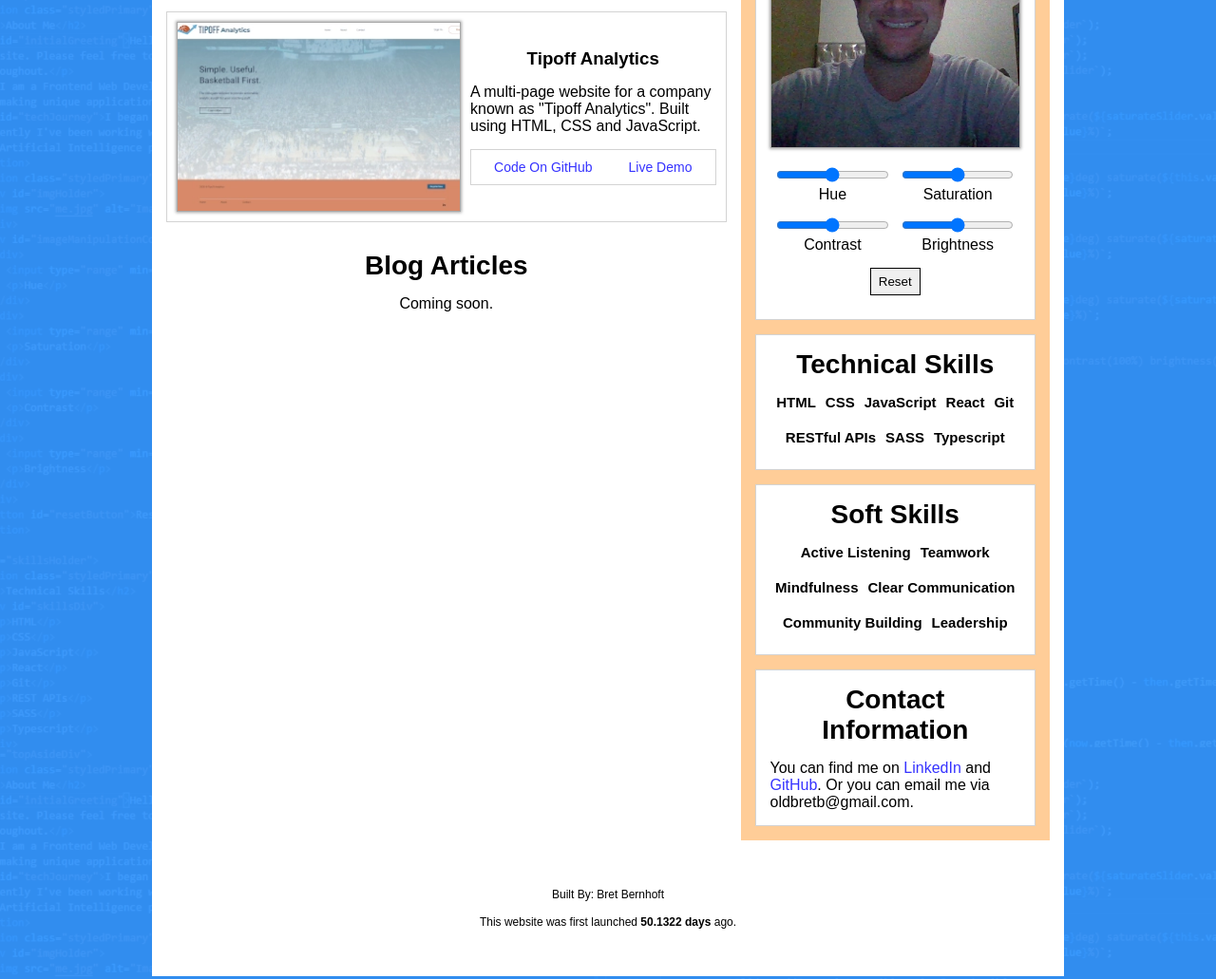
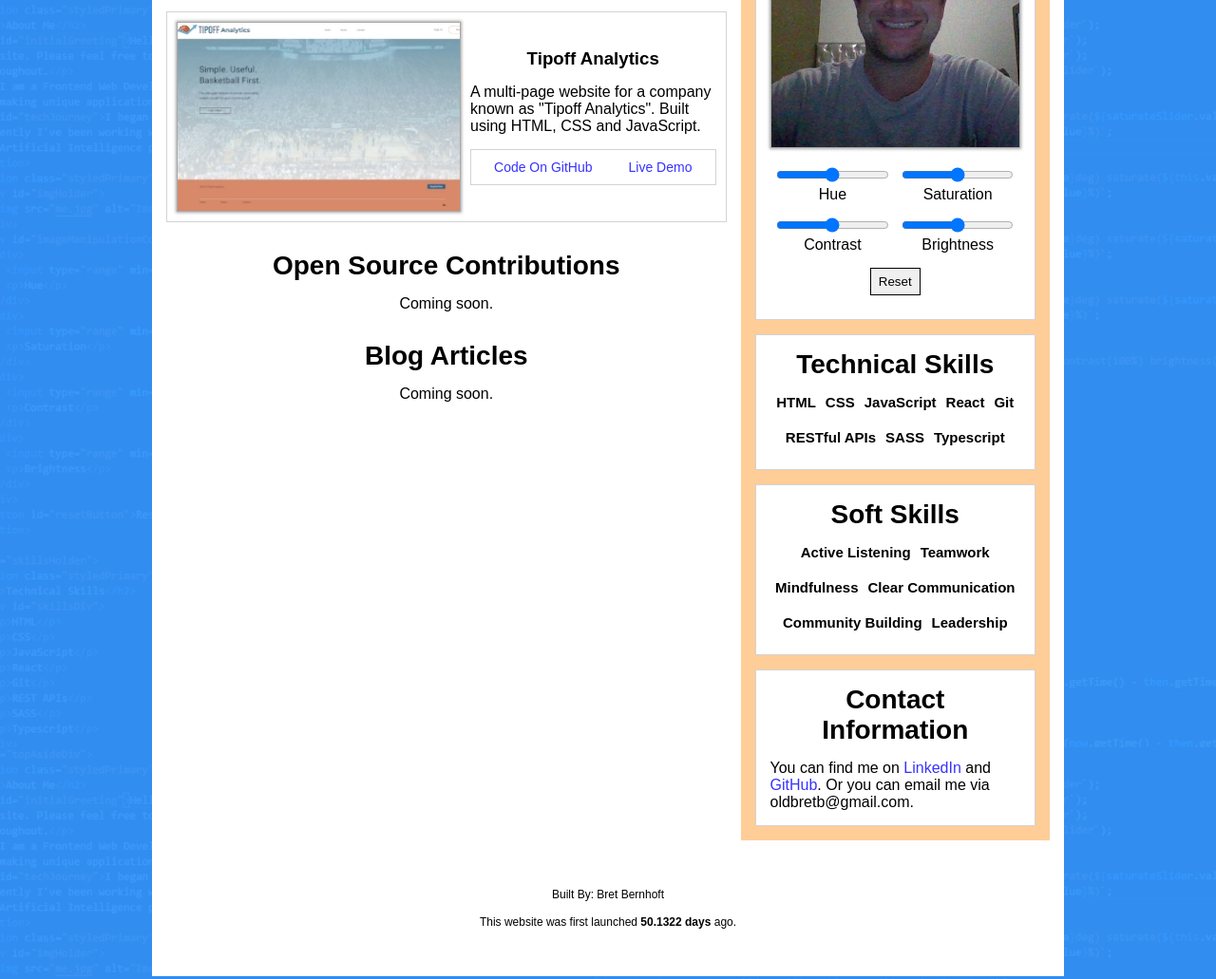
Before and after one commit to devbret/under-construction, a website: page index.html in a window 1280 px wide. Shown: the part 813-1844 px from the top of the page at 95% size. Drawn offline with Linux system fonts and the light colour scheme.

Commit message:
Added "Open Source Contributions" ssection to home page.

```diff
--- a/index.html
+++ b/index.html
@@ -69,6 +69,10 @@
               </div>
             </div>
           </div>
+        </section>
+        <section id="openSource">
+          <h2>Open Source Contributions</h2>
+          <p>Coming soon.</p>
         </section>
         <section id="blog">
           <h2>Blog Articles</h2>
@@ -149,8 +153,5 @@
     </footer>
     <script src="main.js" defer></script>
     <script src="sqMain.js" defer></script>
-    <script>
-      console.log('Hello, World!')
-    </script>>
   </body>
 </html>
--- a/main.css
+++ b/main.css
@@ -253,7 +253,7 @@ a:hover {
 #socialMedia {
     text-align: left;
 }
-#blog {
+#openSource, #blog {
     margin: 0px 0px 15px 0px;
 }
 #toTop {
--- a/main.js
+++ b/main.js
@@ -1,4 +1,4 @@
-(function main(win,doc) {
+(function(win,doc) {
     //Background coloring resize logic.
     const b = doc.querySelector(`body`);
     const bgColoring = doc.querySelector(`#bgColoring`);
@@ -73,4 +73,3 @@
         timer.innerHTML = `This website was first launched <b>${((now.getTime() - then.getTime()) / 86400000).toFixed(4)} days</b> ago.`;
     },1000);
 })(window,document)
-//main();
```
Also changed, not shown: package.json (added, +28 -0 lines), 2 other files.
